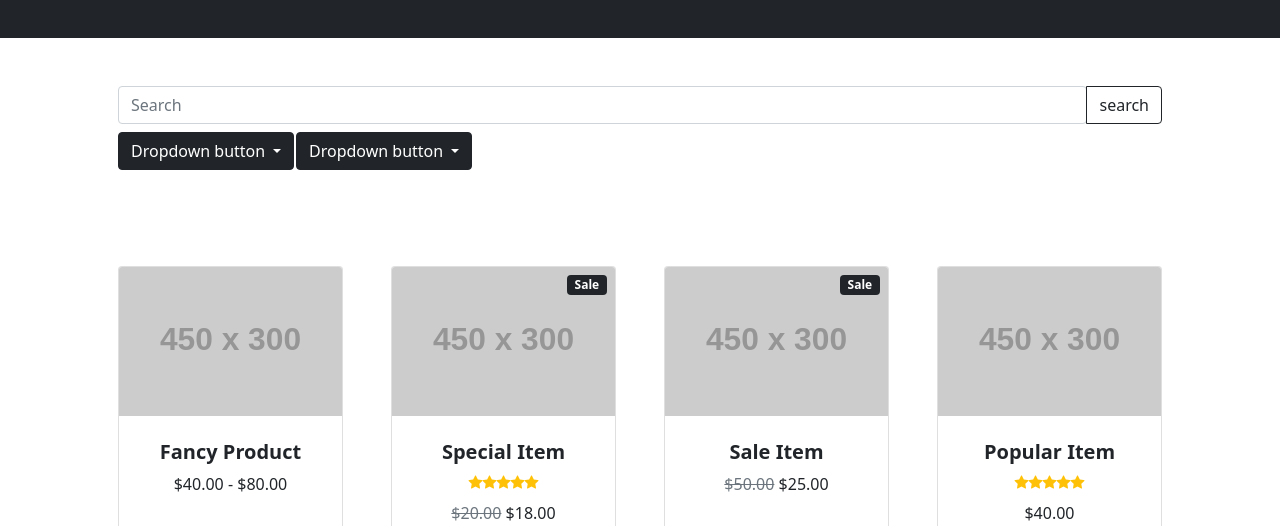
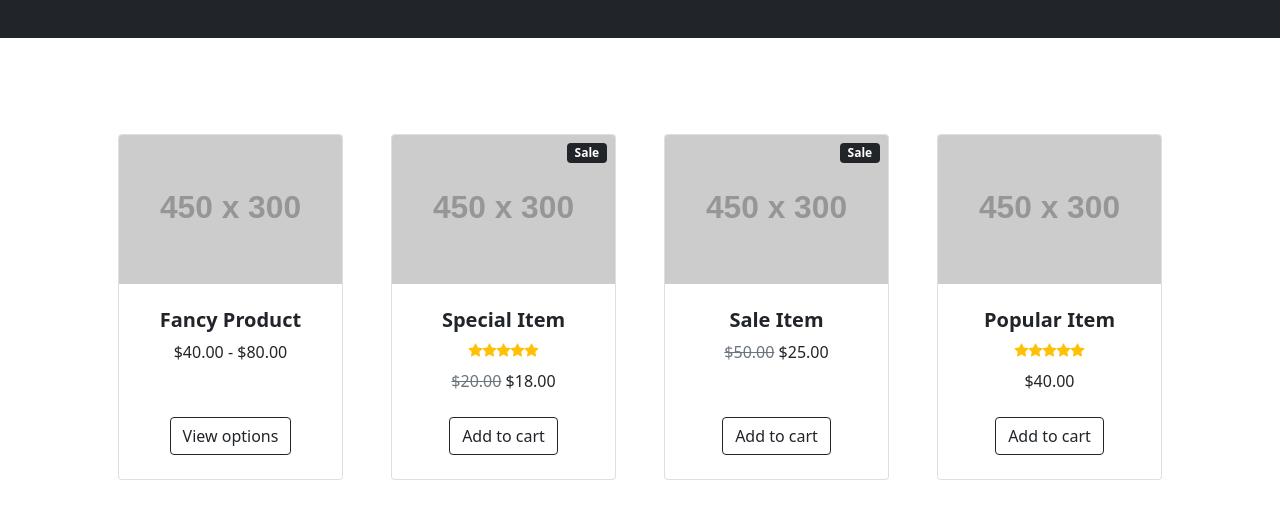
Before and after one commit to S-Deck/ShopPage, a plain HTML site: page index.html in a window 1280 px wide. Shown: the part 194-720 px from the top of the page. Drawn offline with nearby package versions, Linux system fonts and the light colour scheme; placeholder pictures from the web are drawn by us.

Commit message:
Minor fix

```diff
--- a/index.html
+++ b/index.html
@@ -56,36 +56,7 @@
         </header>
         <!-- Section-->
         <!-- search bar -->
-        <div class="container px-4 px-lg-5 mt-5">
-            <div class="row mb-2">
-                <div class="input-group col-12">
-                    <input type="search" class="form-control rounded" placeholder="Search" aria-label="Search" aria-describedby="search-addon" />
-                    <button type="button" class="btn btn-outline-dark">search</button>
-                </div>
-            </div>
-            <div class="row">
-                <div class="dropdown col-6 col-sm-4 col-md-3 col-lg-3 col-xl-2">
-                    <button type="button" class="btn btn-dark dropdown-toggle " data-bs-toggle="dropdown">
-                      Dropdown button
-                    </button>
-                    <ul class="dropdown-menu">
-                      <li><a class="dropdown-item" href="#">Link 1</a></li>
-                      <li><a class="dropdown-item" href="#">Link 2</a></li>
-                      <li><a class="dropdown-item" href="#">Link 3</a></li>
-                    </ul>
-                </div>
-                <div class="dropdown col-sm-3 col-md-4 col-lg-9 col-xl-7">
-                    <button type="button" class="btn btn-dark dropdown-toggle" data-bs-toggle="dropdown">
-                      Dropdown button
-                    </button>
-                    <ul class="dropdown-menu">
-                      <li><a class="dropdown-item" href="#">Link 1</a></li>
-                      <li><a class="dropdown-item" href="#">Link 2</a></li>
-                      <li><a class="dropdown-item" href="#">Link 3</a></li>
-                    </ul>
-                </div>
-            </div>
-        </div>
+
         <section class="py-5">
             <span id="clickview"></span>
             <div class="container px-4 px-lg-5 mt-5">
```
